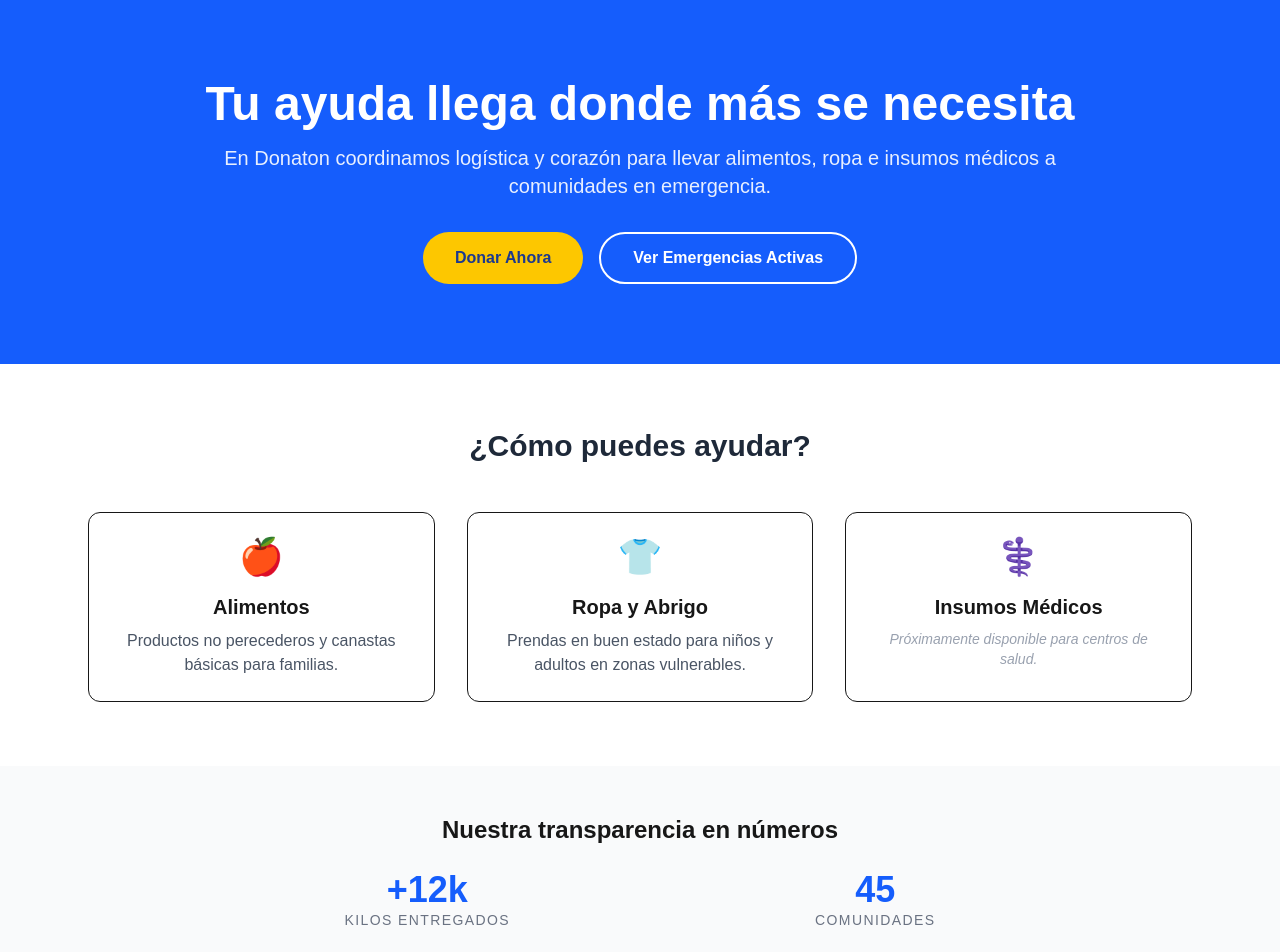
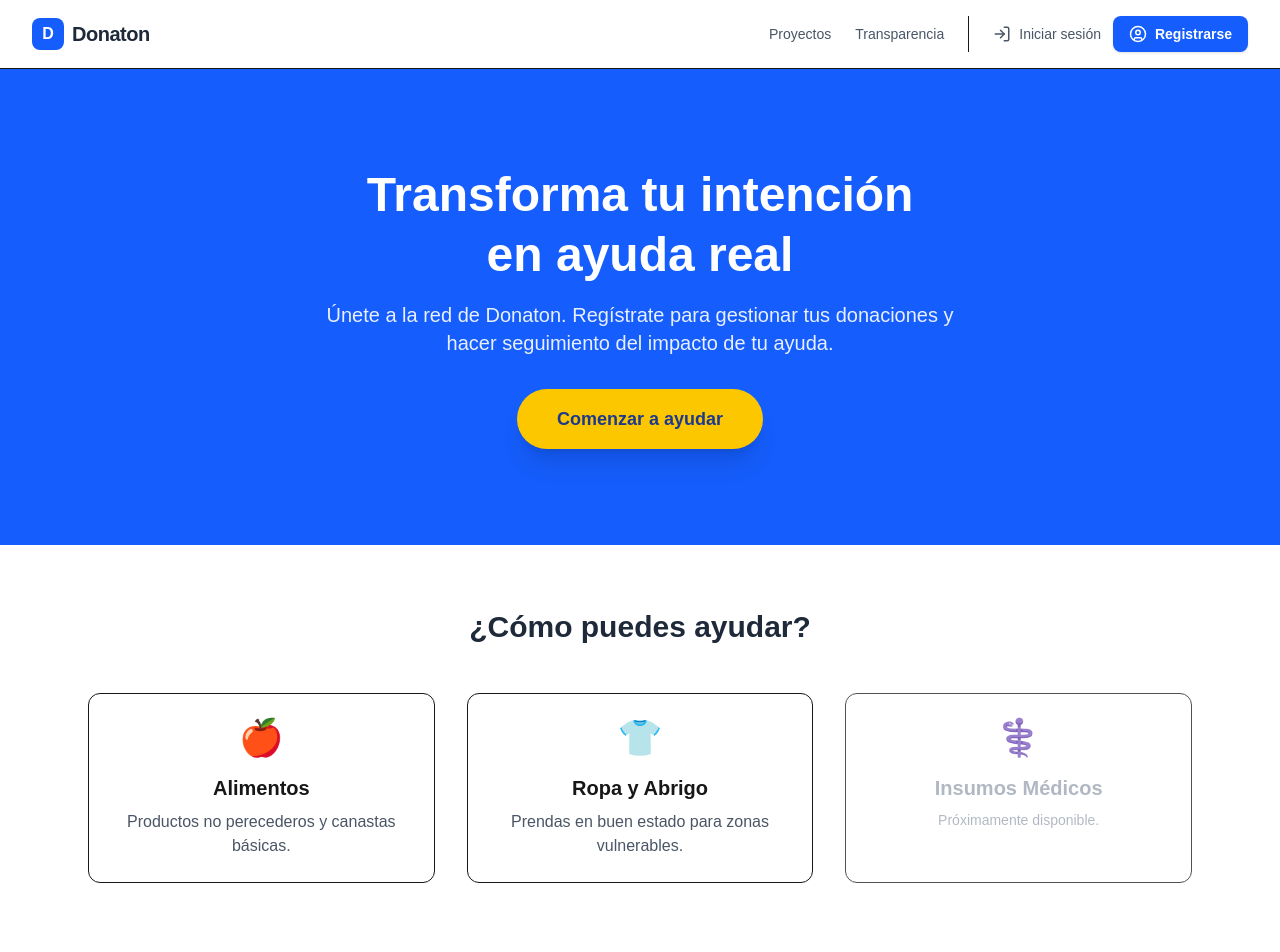
Before and after one commit to EstebanBravo1/Donaton-Proyect, a Next.js app in the folder frontend/: page / in a window 1280 px wide. Shown: the top 952 px of the page. Built offline with nearby package versions, Linux system fonts and the light colour scheme.

Commit message:
Página de inicio-primera version.

```diff
--- a/frontend/app/page.tsx
+++ b/frontend/app/page.tsx
@@ -1,70 +1,115 @@
-import React from 'react';
+"use client"; // Importante: Necesario para usar hooks como useState
+
+import React, { useState } from 'react';
+import { UserCircle, LogIn, LogOut, Heart } from 'lucide-react';
 
 export default function HomePage() {
+  // Estado para simular si el usuario está logueado o no
+  const [isLoggedIn, setIsLoggedIn] = useState(false);
+
   return (
     <main className="min-h-screen bg-white">
-      {/* SECCIÓN HERO */}
+      {/* NAVBAR */}
+      <nav className="flex justify-between items-center px-8 py-4 border-b bg-white sticky top-0 z-50">
+        <div className="flex items-center gap-2">
+          <div className="w-8 h-8 bg-blue-600 rounded-lg flex items-center justify-center text-white font-bold">D</div>
+          <span className="text-xl font-bold tracking-tight text-gray-800">Donaton</span>
+        </div>
+
+        <div className="flex items-center gap-6">
+          <div className="hidden md:flex gap-6 text-sm font-medium text-gray-600">
+            <a href="#" className="hover:text-blue-600 transition">Proyectos</a>
+            <a href="#" className="hover:text-blue-600 transition">Transparencia</a>
+          </div>
+
+          <div className="flex items-center gap-3 border-l pl-6">
+            {/* Cambiamos los botones del Navbar según el estado */}
+            {!isLoggedIn ? (
+              <>
+                <button
+                  onClick={() => setIsLoggedIn(true)} // Simulación de login
+                  className="flex items-center gap-2 text-sm font-medium text-gray-600 hover:text-blue-600 transition"
+                >
+                  <LogIn size={18} />
+                  Iniciar sesión
+                </button>
+                <button className="flex items-center gap-2 bg-blue-600 text-white px-4 py-2 rounded-lg text-sm font-bold hover:bg-blue-700 transition shadow-sm">
+                  <UserCircle size={18} />
+                  Registrarse
+                </button>
+              </>
+            ) : (
+              <button
+                onClick={() => setIsLoggedIn(false)} // Simulación de logout
+                className="flex items-center gap-2 text-sm font-medium text-red-600 hover:bg-red-50 px-3 py-2 rounded-lg transition"
+              >
+                <LogOut size={18} />
+                Cerrar sesión
+              </button>
+            )}
+          </div>
+        </div>
+      </nav>
+
+      {/* LÓGICA CONDICIONAL DE HEROS */}
+      {isLoggedIn ? (
+        /* HERO ANTERIOR - AHORA CON FONDO AZUL (USUARIO LOGUEADO) */
         <section className="relative bg-blue-600 py-20 px-6 text-center text-white">
           <div className="max-w-4xl mx-auto">
-          <h1 className="text-5xl font-extrabold mb-4">
-            Tu ayuda llega donde más se necesita
+            <div className="inline-flex items-center justify-center w-16 h-16 bg-white/20 rounded-full mb-6 backdrop-blur-sm">
+              <Heart className="text-yellow-400" size={32} fill="currentColor" />
+            </div>
+            <h1 className="text-4xl font-extrabold mb-4">
+              ¡Hola de nuevo, Donante!
             </h1>
-          <p className="text-xl mb-8 opacity-90">
-            En Donaton coordinamos logística y corazón para llevar alimentos, ropa e insumos médicos a comunidades en emergencia.
+            <p className="text-xl mb-8 opacity-90 max-w-2xl mx-auto">
+              Tu compromiso hace la diferencia. Estas son las campañas activas donde tu ayuda es vital hoy mismo.
             </p>
             <div className="flex justify-center gap-4">
-            <button className="bg-yellow-400 text-blue-900 px-8 py-3 rounded-full font-bold hover:bg-yellow-300 transition">
-              Donar Ahora
+              <button className="bg-yellow-400 text-blue-900 px-8 py-3 rounded-xl font-bold hover:bg-yellow-300 transition shadow-lg">
+                Gestionar Donación
               </button>
-            <button className="border-2 border-white px-8 py-3 rounded-full font-bold hover:bg-white hover:text-blue-600 transition">
-              Ver Emergencias Activas
+              <button className="bg-transparent border-2 border-white/40 px-8 py-3 rounded-xl font-bold hover:bg-white/10 transition">
+                Mi Impacto Social
               </button>
             </div>
           </div>
         </section>
+      ) : (
+        /* HERO NUEVO (USUARIO VISITANTE) */
+        <section className="relative bg-blue-600 py-24 px-6 text-center text-white">
+          <div className="max-w-4xl mx-auto">
+            <h1 className="text-5xl font-extrabold mb-4 leading-tight">
+              Transforma tu intención <br /> en ayuda real
+            </h1>
+            <p className="text-xl mb-8 opacity-90 max-w-2xl mx-auto">
+              Únete a la red de Donaton. Regístrate para gestionar tus donaciones y hacer seguimiento del impacto de tu ayuda.
+            </p>
+            <button className="bg-yellow-400 text-blue-900 px-10 py-4 rounded-full font-bold text-lg hover:bg-yellow-300 transition shadow-xl">
+              Comenzar a ayudar
+            </button>
+          </div>
+        </section>
+      )}
 
-      {/* CATEGORÍAS DE DONACIÓN */}
+      {/* SECCIÓN DE CATEGORÍAS (Visible para todos) */}
       <section className="py-16 px-6 max-w-6xl mx-auto">
         <h2 className="text-3xl font-bold text-center mb-12 text-gray-800">¿Cómo puedes ayudar?</h2>
         <div className="grid grid-cols-1 md:grid-cols-3 gap-8">
-
-          {/* Card: Alimentos */}
           <div className="p-6 border rounded-xl hover:shadow-lg transition text-center">
             <div className="text-4xl mb-4">🍎</div>
             <h3 className="text-xl font-bold mb-2">Alimentos</h3>
-            <p className="text-gray-600">Productos no perecederos y canastas básicas para familias.</p>
+            <p className="text-gray-600">Productos no perecederos y canastas básicas.</p>
           </div>
-
-          {/* Card: Ropa */}
           <div className="p-6 border rounded-xl hover:shadow-lg transition text-center">
             <div className="text-4xl mb-4">👕</div>
             <h3 className="text-xl font-bold mb-2">Ropa y Abrigo</h3>
-            <p className="text-gray-600">Prendas en buen estado para niños y adultos en zonas vulnerables.</p>
+            <p className="text-gray-600">Prendas en buen estado para zonas vulnerables.</p>
           </div>
-
-          {/* Card: Insumos Médicos */}
-          <div className="p-6 border rounded-xl hover:shadow-lg transition text-center">
+          <div className="p-6 border rounded-xl hover:shadow-lg transition text-center opacity-75">
             <div className="text-4xl mb-4">⚕️</div>
-            <h3 className="text-xl font-bold mb-2">Insumos Médicos</h3>
-            <p className="text-gray-400 text-sm italic">Próximamente disponible para centros de salud.</p>
-          </div>
-
-        </div>
-      </section>
-
-      {/* IMPACTO (Social Proof) */}
-      <section className="bg-gray-50 py-12">
-        <div className="max-w-4xl mx-auto text-center">
-          <h2 className="text-2xl font-semibold mb-6">Nuestra transparencia en números</h2>
-          <div className="flex justify-around">
-            <div>
-              <p className="text-4xl font-black text-blue-600">+12k</p>
-              <p className="text-gray-500 uppercase text-sm tracking-widest">Kilos entregados</p>
-            </div>
-            <div>
-              <p className="text-4xl font-black text-blue-600">45</p>
-              <p className="text-gray-500 uppercase text-sm tracking-widest">Comunidades</p>
-            </div>
+            <h3 className="text-xl font-bold mb-2 text-gray-400">Insumos Médicos</h3>
+            <p className="text-gray-400 text-sm">Próximamente disponible.</p>
           </div>
         </div>
       </section>
```
Lines whose indentation alone changed are shown as unchanged.
